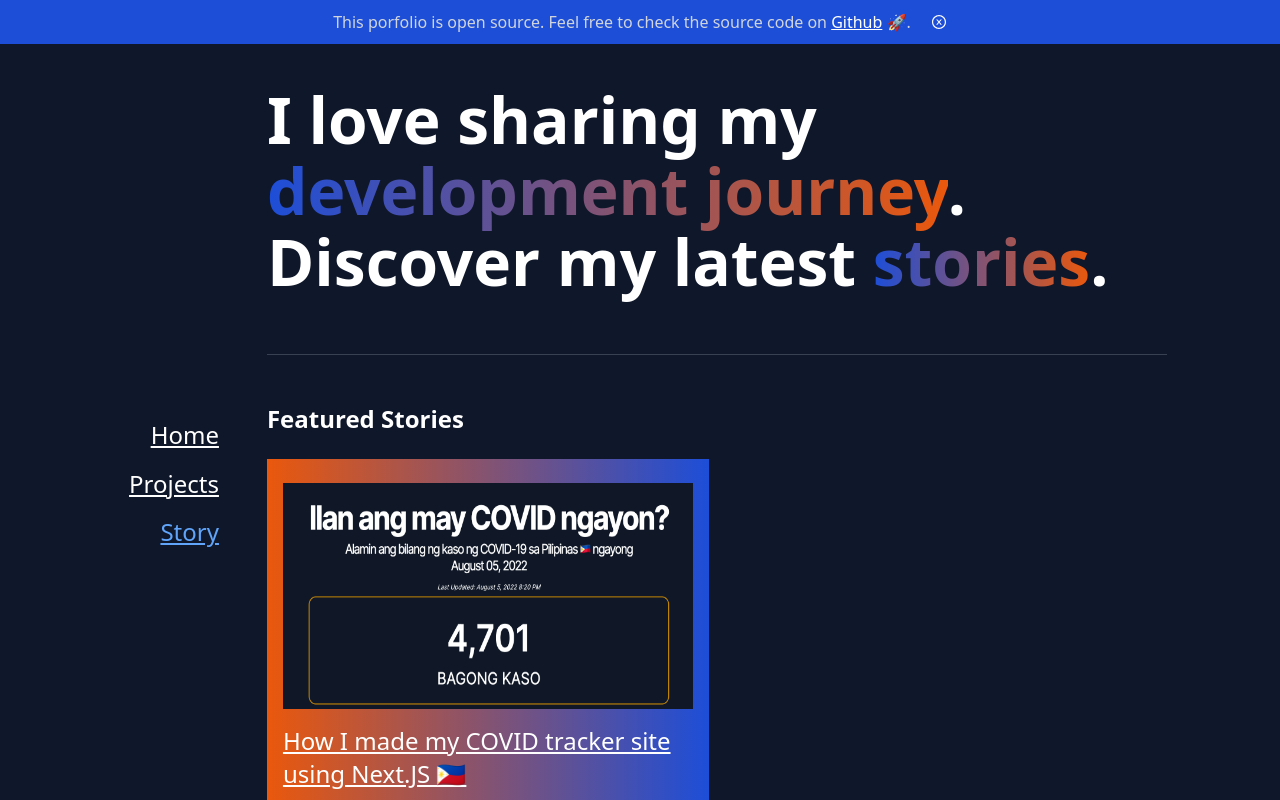
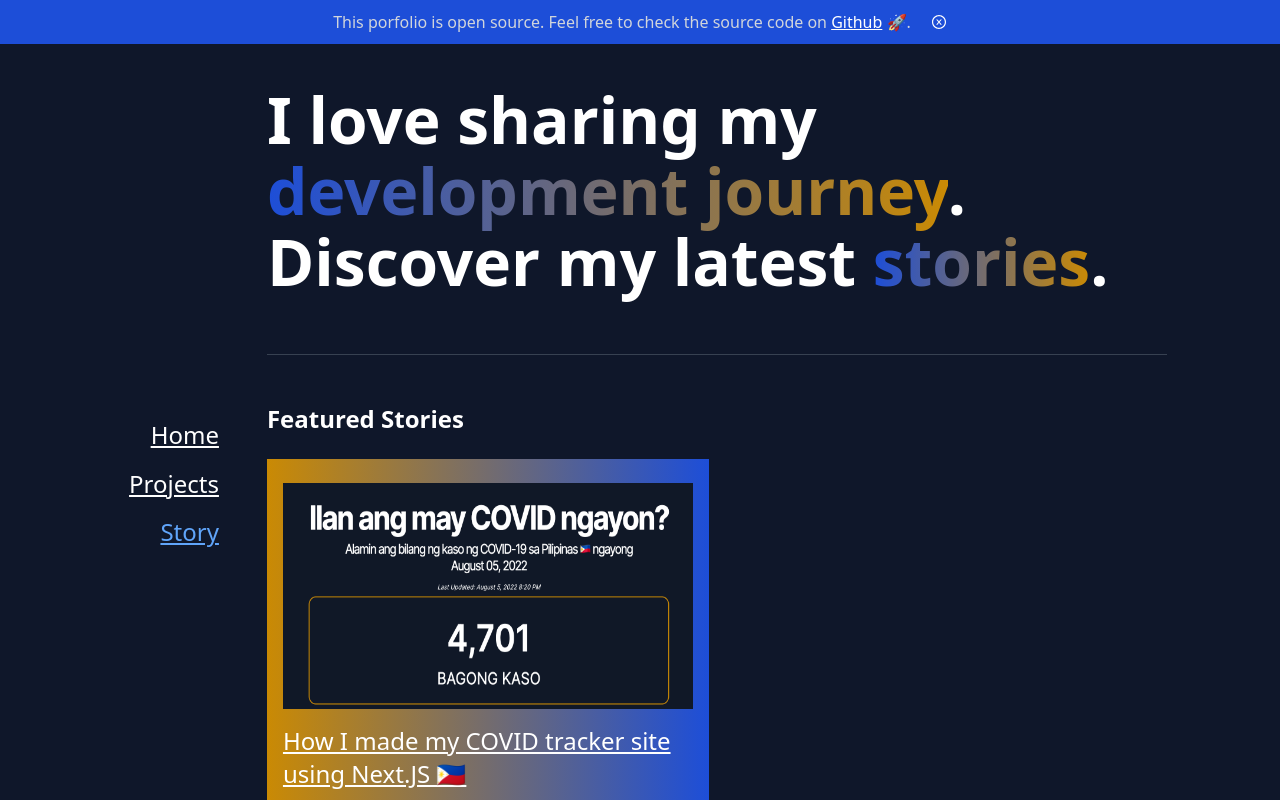
Before and after one commit to blankart/nico-portfolio, a Next.js app: page /story in a window 1280 px wide. Shown: the top 800 px of the page. Built offline with nearby package versions, Linux system fonts and the light colour scheme.

Commit message:
feat: global theming

```diff
--- a/components/Menu.tsx
+++ b/components/Menu.tsx
@@ -83,7 +83,7 @@ const _Menu = () => {
       {open && (
         <div
           ref={linksRef}
-          className="flex flex-col min-w-[150px] shadow-lg absolute right-0 bg-white dark:bg-slate-900 my-2 p-4 items-start rounded-md"
+          className="flex flex-col min-w-[150px] shadow-lg absolute right-0 bg-white dark:bg-dark my-2 p-4 items-start rounded-md"
         >
           <Links />
         </div>
--- a/pages/projects.tsx
+++ b/pages/projects.tsx
@@ -103,7 +103,7 @@ export default function Story({
 
       <hr />
 
-      <h2 className="sticky top-0 z-[11] block bg-slate-900 py-2">
+      <h2 className="sticky top-0 z-[11] block bg-dark py-2">
         Personal Projects
       </h2>
 
@@ -117,7 +117,7 @@ export default function Story({
           ))}
       </div>
 
-      <h2 className="sticky top-0 z-[11] block bg-slate-900 py-2">
+      <h2 className="sticky top-0 z-[11] block bg-dark py-2">
         Work-related Projects
       </h2>
 
--- a/styles/globals.css
+++ b/styles/globals.css
@@ -4,7 +4,7 @@
 
 @layer base {
   html {
-    @apply bg-slate-900;
+    @apply bg-dark;
   }
 
   pre {
--- a/tailwind.config.js
+++ b/tailwind.config.js
@@ -9,8 +9,9 @@ module.exports = {
     extend: {
       colors: (theme) => {
         return {
-          "primary": theme.colors.orange['600'],
+          "primary": theme.colors.yellow['600'],
           "secondary": theme.colors.blue['700'],
+          "dark": theme.colors.slate['900'],
         }
       }
     },
```
